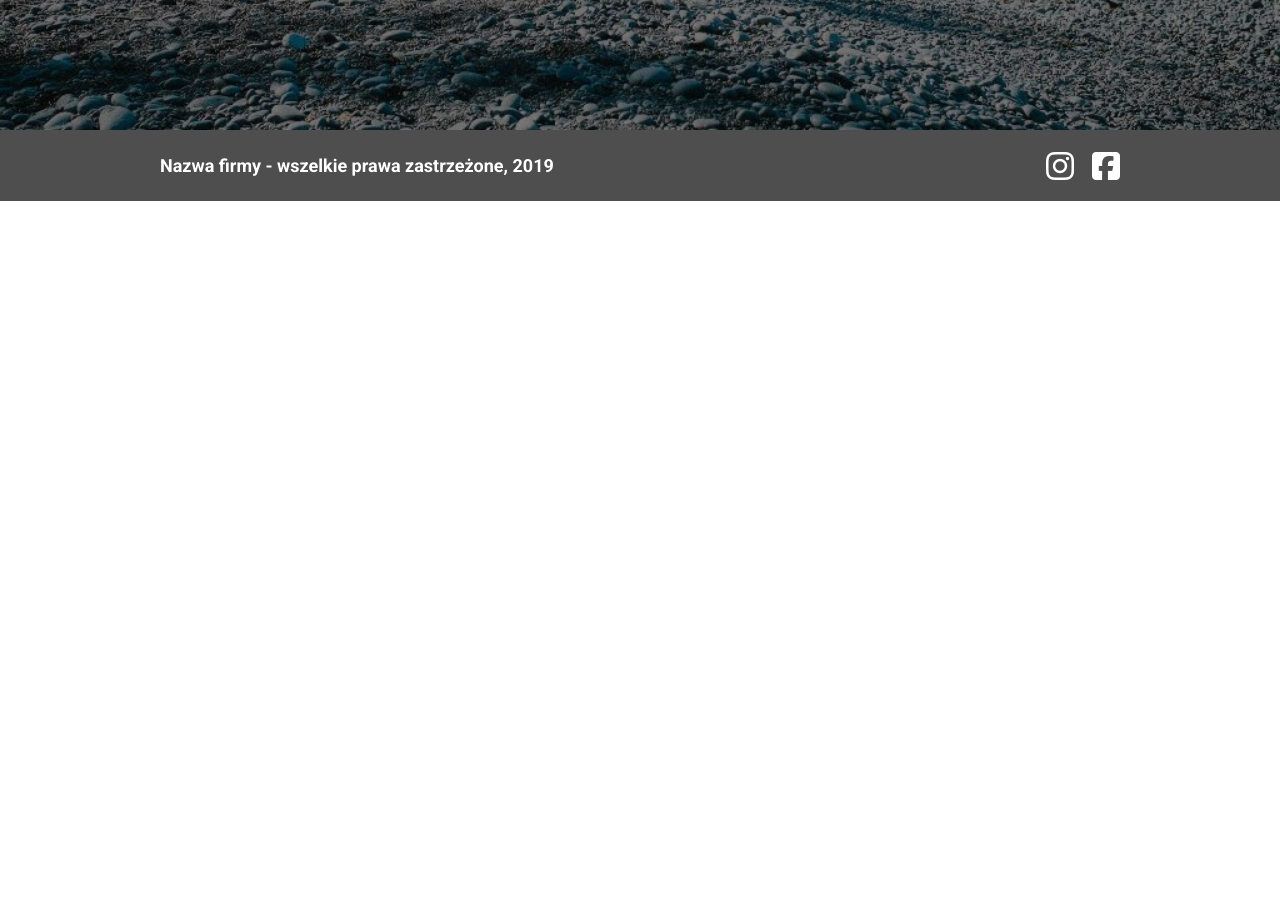
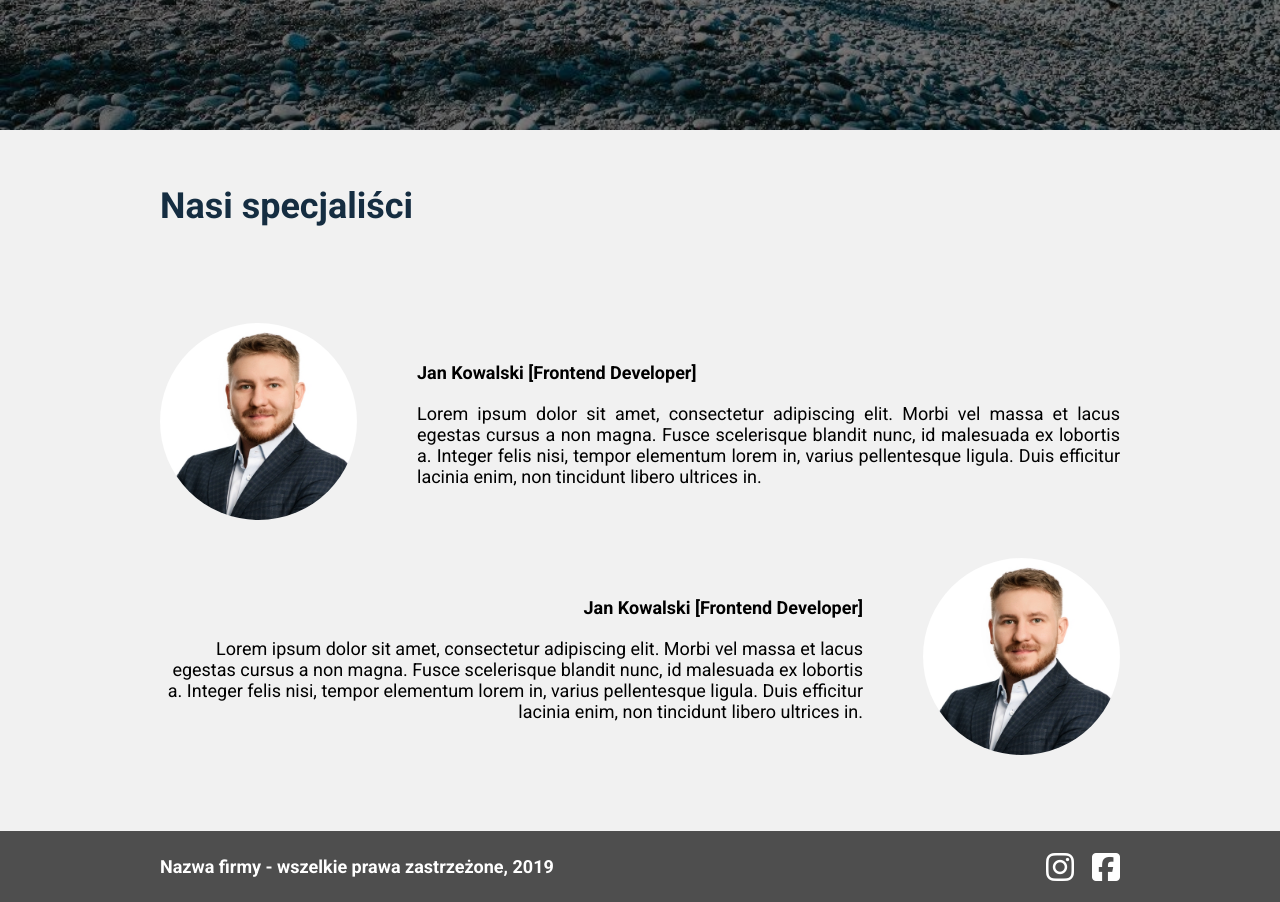
Before and after one commit to musior/loading-page-with-react, a React (Create React App) app: page / in a window 1280 px wide. Shown: the part 720-1622 px from the top of the page. Before the commit the page ends 921 px from the top, so only its background shows below. Built offline with nearby package versions, Linux system fonts and the light colour scheme.

Commit message:
Create aside component
Add aside component and list of employees data file

```diff
--- a/src/App.css
+++ b/src/App.css
@@ -263,8 +263,7 @@ aside {
   flex-direction: column;
 }
 
-.employees-img {
-  background-image: url(../public/employee-img.jpg);
+.employees-img img {
   border-radius: 50%;
   width: 197px;
   height: 197px;
--- a/src/App.js
+++ b/src/App.js
@@ -2,12 +2,14 @@ import './App.css';
 import Navbar from './components/Navbar';
 import Header from './components/Header';
 import Footer from './components/Footer';
+import Aside from './components/Aside';
 
 function App() {
   return (
     <>
       <Navbar />
       <Header />
+      <Aside />
       <Footer />
     </>
   );
--- /dev/null
+++ b/src/components/Aside.jsx
@@ -0,0 +1,27 @@
+import React from "react";
+import { listOfEmplyess } from "../data/listOfEmployess";
+
+const Aside = () => {
+  return (
+    <aside id="about-us">
+      <div className="box-container div-flex">
+        <h2 className="aside-h2">Nasi specjaliści</h2>
+        {listOfEmplyess.map((item, key) => (
+          <div className="employees" key={key}>
+            <div className="employees-img">
+              <img src={item.imgUrl} alt="employee" />
+            </div>
+            <div className="employees-info">
+              <p>
+                {item.firstName} {item.lastName} [{item.position}]
+              </p>
+              <p>{item.description}</p>
+            </div>
+          </div>
+        ))}
+      </div>
+    </aside>
+  );
+};
+
+export default Aside;
--- /dev/null
+++ b/src/data/listOfEmployess.js
@@ -0,0 +1,18 @@
+const listOfEmplyess = [
+  {
+    firstName: "Jan",
+    lastName: "Kowalski",
+    position: "Frontend Developer",
+    description: "Lorem ipsum dolor sit amet, consectetur adipiscing elit. Morbi vel massa et lacus egestas cursus a non magna. Fusce scelerisque blandit nunc, id malesuada ex lobortis a. Integer felis nisi, tempor elementum lorem in, varius pellentesque ligula. Duis efficitur lacinia enim, non tincidunt libero ultrices in.",
+    imgUrl: "employee-img.jpg"
+  },
+  {
+    firstName: "Jan",
+    lastName: "Kowalski",
+    position: "Frontend Developer",
+    description: "Lorem ipsum dolor sit amet, consectetur adipiscing elit. Morbi vel massa et lacus egestas cursus a non magna. Fusce scelerisque blandit nunc, id malesuada ex lobortis a. Integer felis nisi, tempor elementum lorem in, varius pellentesque ligula. Duis efficitur lacinia enim, non tincidunt libero ultrices in.",
+    imgUrl: "employee-img.jpg"
+  }
+];
+
+export { listOfEmplyess };
```
